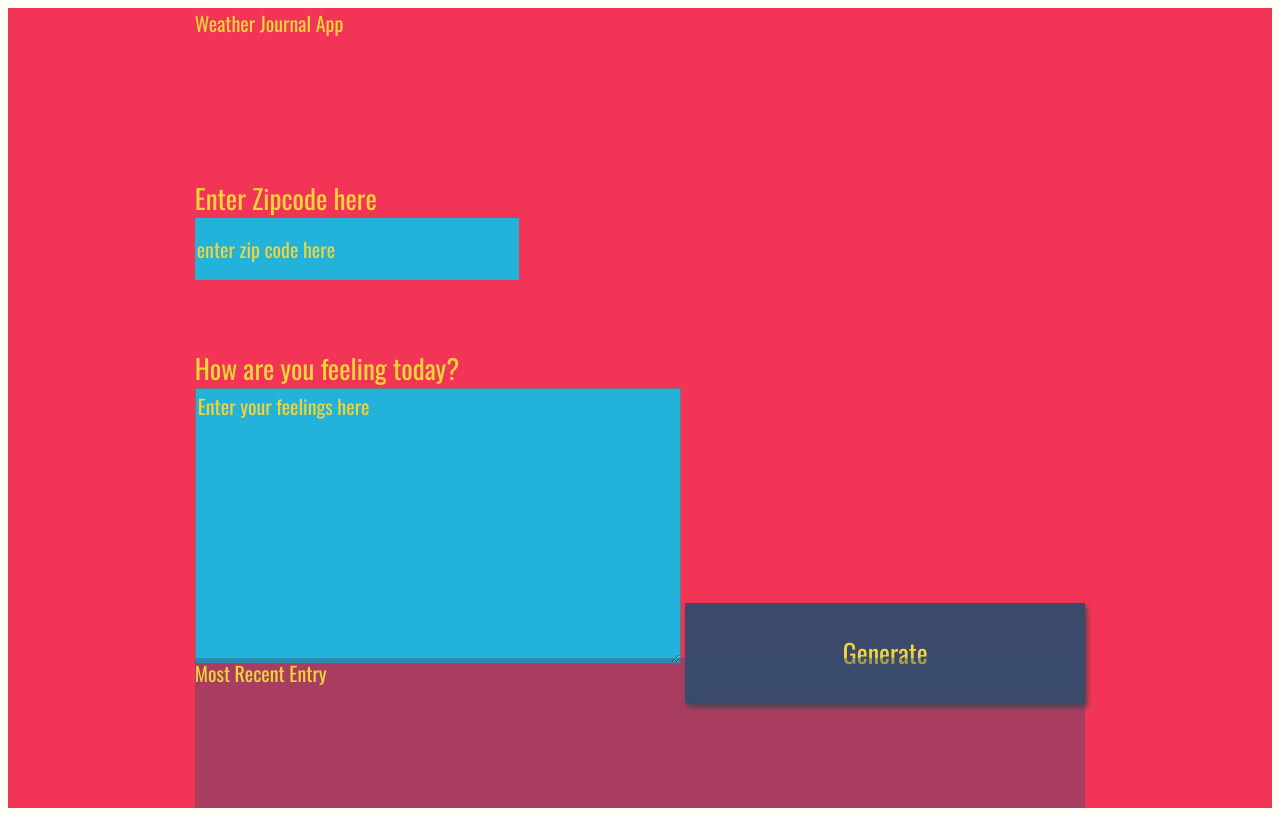
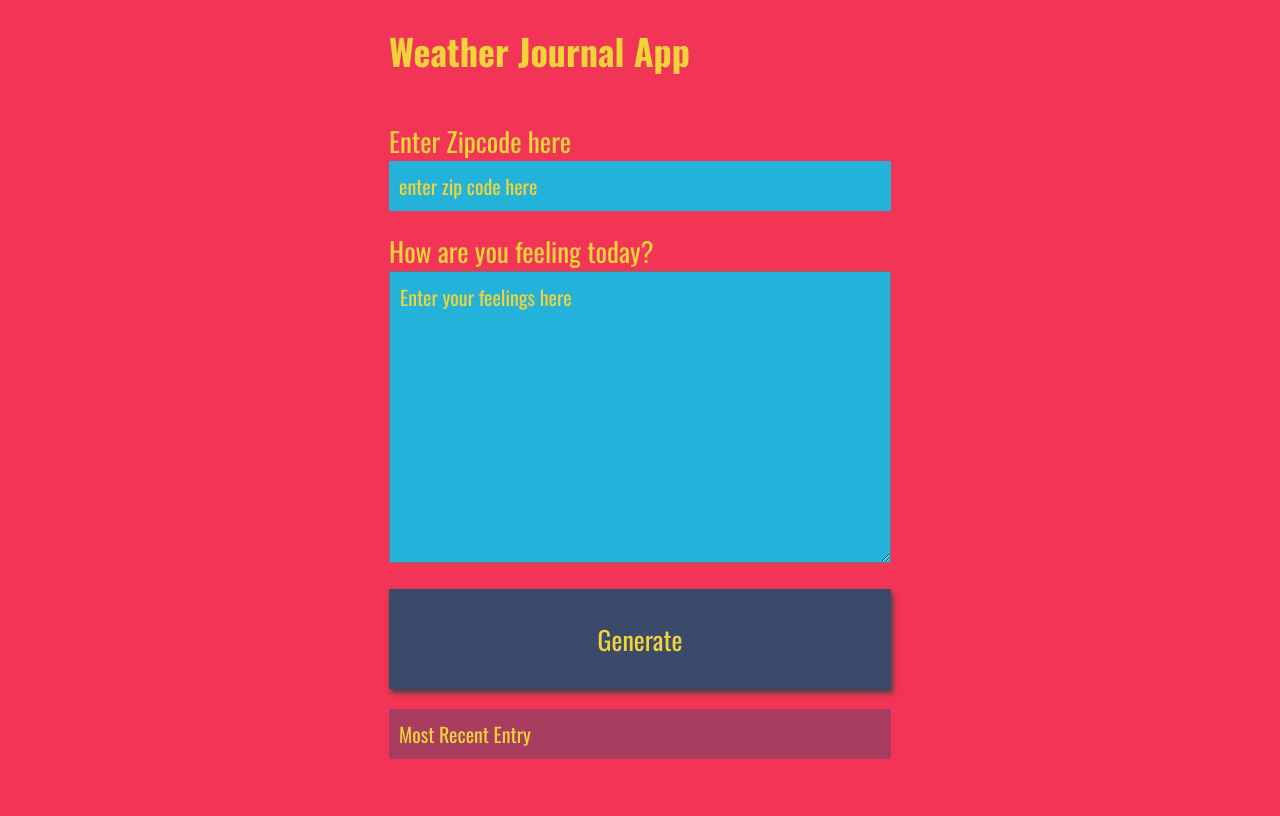
Before and after one commit to mdperez/weather-journal-app, a plain HTML site: page website/index.html in a window 1280 px wide. Drawn offline with nearby package versions, Linux system fonts and the light colour scheme; a web font is replaced by a local one.

Commit message:
feat(style): some redesign

```diff
--- a/website/index.html
+++ b/website/index.html
@@ -8,9 +8,9 @@
 </head>
 <body>
     <div id = "app">
-  <div class ="holder headline">
+        <h1 class ="holder headline">
             Weather Journal App
-  </div>
+        </h1>
         <div class ="holder zip">
             <label for="zip">Enter Zipcode here</label>
             <input type="text" id="zip" placeholder="enter zip code here">
@@ -18,8 +18,8 @@
         <div class ="holder feel">
             <label for="feelings">How are you feeling today?</label>
             <textarea class= "myInput" id="feelings" placeholder="Enter your feelings here" rows="9" cols="50"></textarea>
+        </div>
         <button id="generate" type = "submit"> Generate </button>
-  </div>
         <div class ="holder entry">
             <div class = "title">Most Recent Entry</div>
             <div id = "entryHolder">
--- a/website/style.css
+++ b/website/style.css
@@ -1,14 +1,12 @@
-body{
+body {
+    margin: 0;
     background: #fffff8;
+    background: #f23557;
     font-family: -apple-system, BlinkMacSystemFont, sans-serif;
 }
 
-#app{
+#app {
     display: grid;
-    grid-auto-rows: minmax(150px, auto);
-    /* grid-template-columns:  */
-    height:100vh;
-    background: #f23557;
     color: #f0d43a;
     justify-content: center;
     grid-gap: 1em;
@@ -16,56 +14,59 @@ body{
     font-family: 'Oswald', sans-serif;
 }
 
-.holder{
+.holder {
 
 }
 
-.entry{
+.entry {
     background: rgba(59, 74, 107, .4);
+    padding: 10px;
 }
 
-#entryHolder{
+#entryHolder {
 
 }
 
-#date{
+#date {
 
 }
 
-#temp{
+#temp {
 
 }
 
-#content{
+#content {
 
 }
 
-.headline {
+.headline  {
 
 }
-.title{
+
+.title {
 
 }
 
 /*  Basic Styling To Override Default For Basic HTML Elements */
-label{
+label {
     display:block;
     font-size: 27px;
 }
 
-input{
+input {
     display:block;
-    height: 60px;
-    width: 320px;
+    width: 100%;
     background:#22b2da;
     color: #f0d43a;
     font-size: 20px;
+    padding: 10px;
     font-family: 'Oswald', sans-serif;
     border: none;
+    box-sizing: border-box;
 }
 
-button{
-    width: 400px;
+button {
+    width: 100%;
     height: 100px;
     background: #3b4a6b;
     color: #f0d43a;
@@ -73,17 +74,21 @@ button{
     font-family: 'Oswald', sans-serif;
     border: none;
     box-shadow: 2px 4px 5px #444;
+    cursor: pointer;
 }
-h1{
+
+h1 {
     font-size: 36px;
 }
 
-textarea{
+textarea {
     background:#22b2da;
     color: #f0d43a;
     font-size: 20px;
+    padding: 10px;
     font-family: 'Oswald', sans-serif;
 }
+
 /* Reset style for HTML element on active to have no border*/
 input:focus,
 select:focus,
@@ -91,6 +96,7 @@ textarea:focus,
 button:focus {
     outline: none;
 }
+
 /* Style for Placeholder Text*/
 ::placeholder { /* Firefox, Chrome, Opera */
     color: #f0d43a;
```
Also changed, not shown: website/app.js (line endings or trailing spaces). Lines whose indentation alone changed are shown as unchanged.
